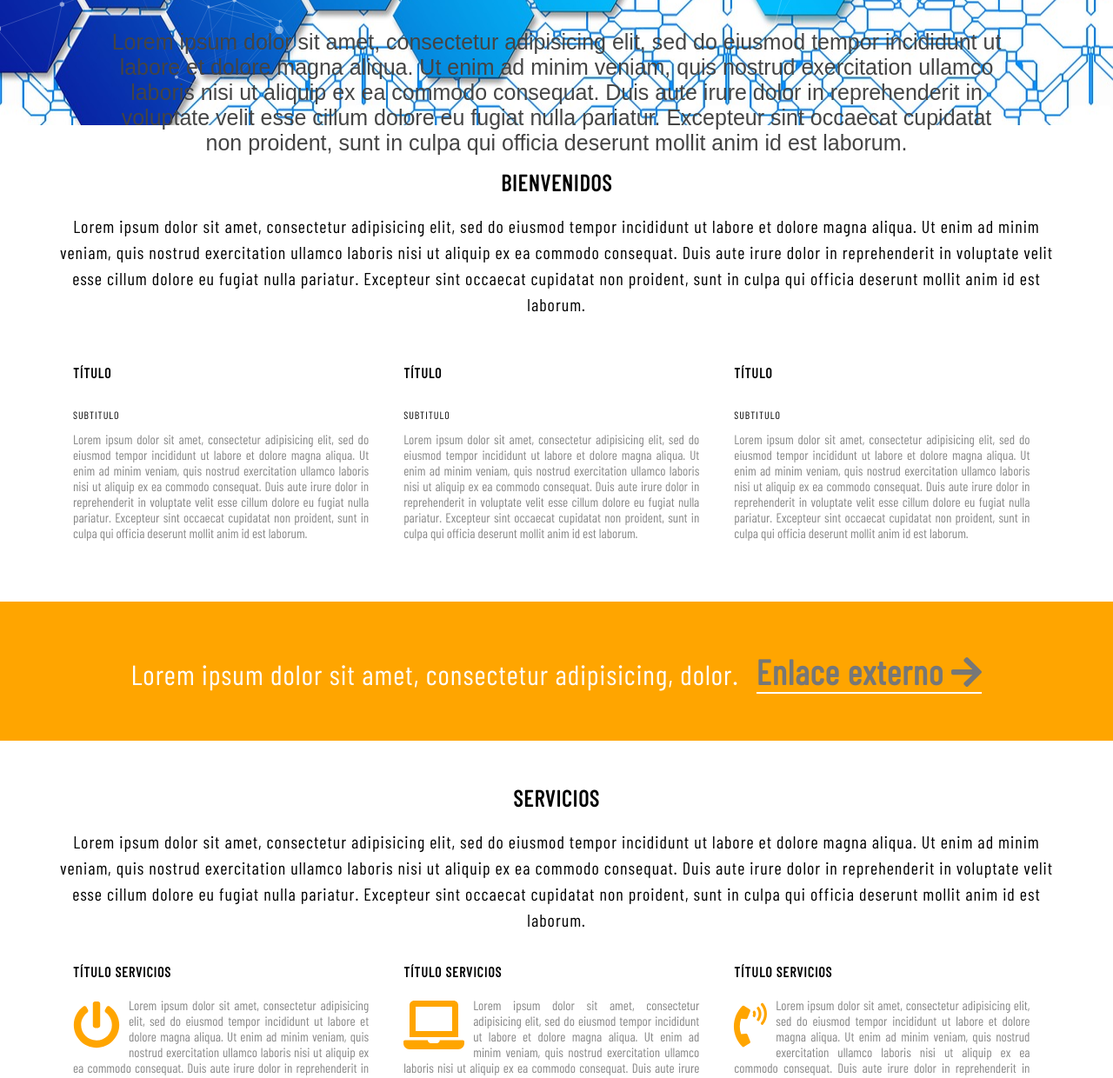
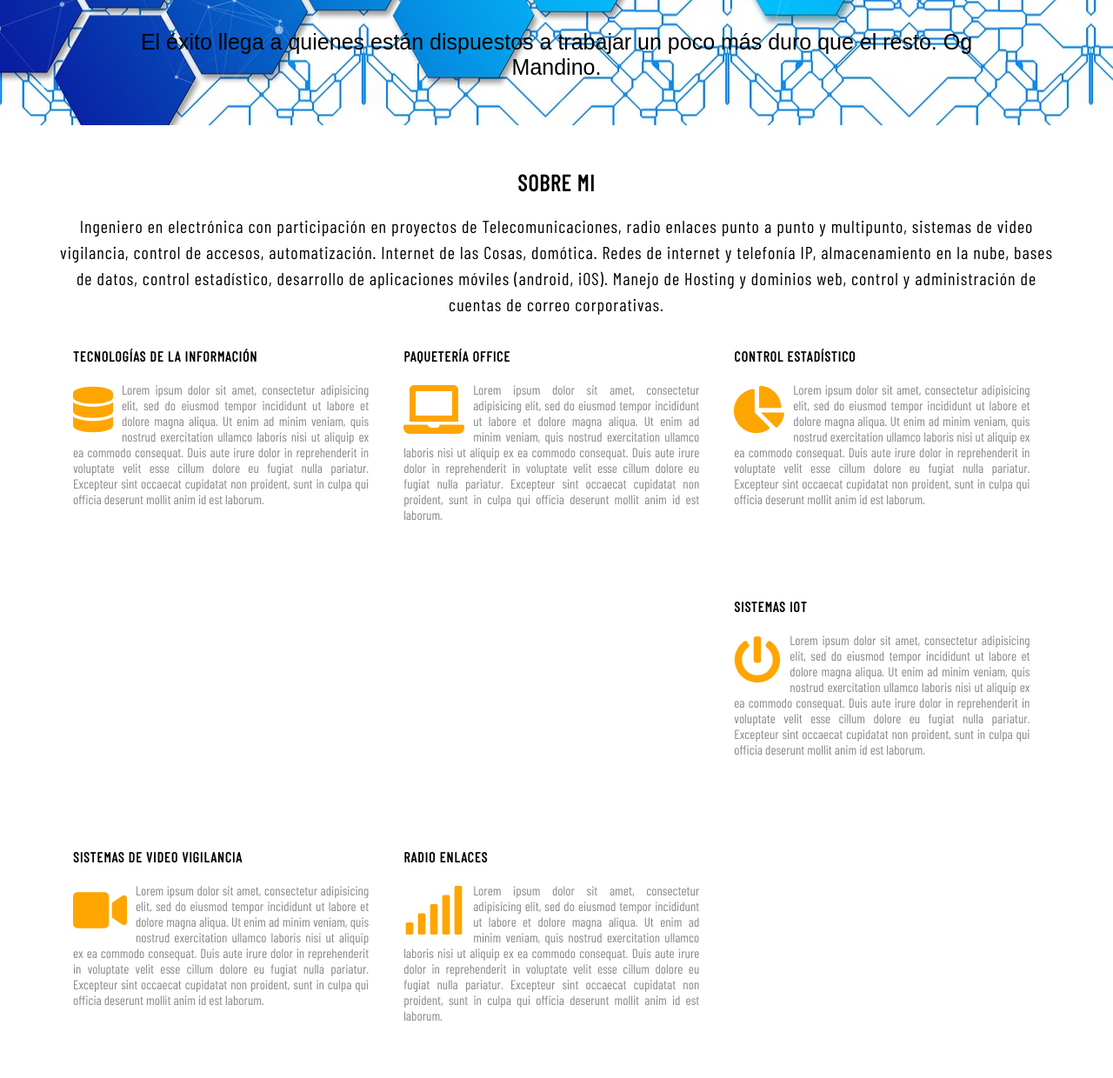
Before and after one commit to MiguelRomeroGmx/web2, a plain HTML site: page index.html in a window 1280 px wide. Shown: the part 500-1740 px from the top of the page at 87% size. Drawn offline with nearby package versions, Linux system fonts and the light colour scheme; a script that the page names is missing; a web font is replaced by a local one.

Commit message:
carga de info 1

```diff
--- a/css/secciones.css
+++ b/css/secciones.css
@@ -133,7 +133,7 @@ p{
 }
 
 .banner-2 h3{
-  background: rgba(0,0,0, .5);
+  background: rgba(229,170,12, .8);
   color: #fff;
   font-size: 32px;
   height: 100%;
--- a/css/styles.css
+++ b/css/styles.css
@@ -65,6 +65,10 @@ nav ul li a:hover{
   color: #444;
 }
 
+.ancho-letras .letras-slider .frase{
+  color: black;
+}
+
 
 
 
--- a/css/tabla.css
+++ b/css/tabla.css
@@ -72,7 +72,7 @@
 }
 
 .contratar-a{
-  background: #84c34a;
+  background: orange;
   text-decoration: none;
   color: white;
   text-transform: uppercase;
@@ -83,7 +83,7 @@
 }
 
 .contratar-a:hover{
-  background: orange;
+  background: #84c34a;
 }
 
 .destacado{
@@ -151,7 +151,7 @@
 }
 
 .redes-sociales .caja-precio:hover{
-  border: 5px solid orange;
+  border: 5px solid white;
 }
 
 .redes-sociales .caja-precio h4{
--- a/index.html
+++ b/index.html
@@ -18,13 +18,12 @@
 </head>
 
 <body>
-  <div class="red">
-  <!-- <div id="facebook"><a href="#" class="fab fa-facebook-f"></a></div> -->
+  <!-- <div class="red">
   <div id="linkedin"><a href="#" ><i id="iconfab" class="fab fa-linkedin-in"></i></a></div>
   <div id="twitter"><a href="#" ><i id="iconfab" class="fab fa-twitter"></i></a></div>
   <div id="instagram"><a href="#" ><i id="iconfab" class="fab fa-instagram"></i></a></div>
   <div id="google"><a href="#" ><i id="iconfab" class="fab fa-google-plus-g"></i></a></div>
-  </div>
+  </div> -->
 
   <header>
     <div class="ancho">
@@ -44,72 +43,37 @@
 
   <div class="ancho-letras">
     <div class="letras-slider">
-      <h1 class="animated zoomIn">Mi sitio Web</h1>
-      <p class="animated slideInUp">Lorem ipsum dolor sit amet, consectetur adipisicing elit, sed do eiusmod tempor incididunt ut labore et dolore magna aliqua. Ut enim ad minim veniam, quis nostrud exercitation ullamco laboris nisi ut aliquip ex ea commodo consequat. Duis aute irure
-        dolor in reprehenderit in voluptate velit esse cillum dolore eu fugiat nulla pariatur. Excepteur sint occaecat cupidatat non proident, sunt in culpa qui officia deserunt mollit anim id est laborum.</p>
+      <h1 class="animated zoomIn">Bienvenido</h1>
+      <p class="animated slideInUp frase">El éxito llega a quienes están dispuestos a trabajar un poco más duro que el resto. Og Mandino.</p>
     </div>
   </div>
 
   <div id="particles-js"></div>
 
+  <!-- sobre mi -->
+
   <section class="wap">
-    <section class="bienvenidos">
-      <h2>Bienvenidos</h2>
-      <h3>Lorem ipsum dolor sit amet, consectetur adipisicing elit, sed do eiusmod tempor incididunt ut labore et dolore magna aliqua. Ut enim ad minim veniam, quis nostrud exercitation ullamco laboris nisi ut aliquip ex ea commodo consequat. Duis aute irure dolor in reprehenderit in voluptate velit esse cillum dolore eu fugiat nulla pariatur. Excepteur sint occaecat cupidatat non proident, sunt in culpa qui officia deserunt mollit anim id est laborum.</h3>
-    </section>
-
-    <section class="contenedor-columnas">
-
-      <div class="columnasx3">
-        <img src="images/img2.jpg" alt="">
-        <h4>Título</h4>
-        <h5>Subtitulo</h5>
-        <p>Lorem ipsum dolor sit amet, consectetur adipisicing elit, sed do eiusmod tempor incididunt ut labore et dolore magna aliqua. Ut enim ad minim veniam, quis nostrud exercitation ullamco laboris nisi ut aliquip ex ea commodo consequat. Duis aute irure dolor in reprehenderit in voluptate velit esse cillum dolore eu fugiat nulla pariatur. Excepteur sint occaecat cupidatat non proident, sunt in culpa qui officia deserunt mollit anim id est laborum.</p>
-      </div>
-
-      <div class="columnasx3">
-        <img src="images/img2.jpg" alt="">
-        <h4>Título</h4>
-        <h5>Subtitulo</h5>
-        <p>Lorem ipsum dolor sit amet, consectetur adipisicing elit, sed do eiusmod tempor incididunt ut labore et dolore magna aliqua. Ut enim ad minim veniam, quis nostrud exercitation ullamco laboris nisi ut aliquip ex ea commodo consequat. Duis aute irure dolor in reprehenderit in voluptate velit esse cillum dolore eu fugiat nulla pariatur. Excepteur sint occaecat cupidatat non proident, sunt in culpa qui officia deserunt mollit anim id est laborum.</p>
-      </div>
-
-      <div class="columnasx3">
-        <img src="images/img2.jpg" alt="">
-        <h4>Título</h4>
-        <h5>Subtitulo</h5>
-        <p>Lorem ipsum dolor sit amet, consectetur adipisicing elit, sed do eiusmod tempor incididunt ut labore et dolore magna aliqua. Ut enim ad minim veniam, quis nostrud exercitation ullamco laboris nisi ut aliquip ex ea commodo consequat. Duis aute irure dolor in reprehenderit in voluptate velit esse cillum dolore eu fugiat nulla pariatur. Excepteur sint occaecat cupidatat non proident, sunt in culpa qui officia deserunt mollit anim id est laborum.</p>
-      </div>
-
-    </section>
-  </section>
-
-  <section class="banner-1">
-    <h3>Lorem ipsum dolor sit amet, consectetur adipisicing, dolor.<a href="#">Enlace externo <i class="fas fa-arrow-right"></i></a></h3>
-  </section>
-
-<section class="wap">
   <section class="bienvenidos">
-    <h2>servicios</h2>
-    <h3>Lorem ipsum dolor sit amet, consectetur adipisicing elit, sed do eiusmod tempor incididunt ut labore et dolore magna aliqua. Ut enim ad minim veniam, quis nostrud exercitation ullamco laboris nisi ut aliquip ex ea commodo consequat. Duis aute irure dolor in reprehenderit in voluptate velit esse cillum dolore eu fugiat nulla pariatur. Excepteur sint occaecat cupidatat non proident, sunt in culpa qui officia deserunt mollit anim id est laborum.</h3>
+    <h2>Sobre Mi</h2>
+    <h3>Ingeniero en electrónica con participación en proyectos de Telecomunicaciones, radio enlaces punto a punto y multipunto, sistemas de video vigilancia, control de accesos, automatización. Internet de las Cosas, domótica. Redes de internet y telefonía IP,  almacenamiento en la nube, bases de datos, control estadístico, desarrollo de aplicaciones móviles (android, iOS). Manejo de Hosting y dominios web, control y administración de cuentas de correo corporativas. </h3>
   </section>
   <section class="contenedor-columnas">
 
     <div class="columnasx3">
-      <h4>Título Servicios</h4>
-      <i id="icon" class="fas fa-power-off fa-4x" aria-hidden="true"></i>
+      <h4>Tecnologías de la Información</h4>
+      <i id="icon" class="fas fa-database fa-4x" aria-hidden="true"></i>
       <p>Lorem ipsum dolor sit amet, consectetur adipisicing elit, sed do eiusmod tempor incididunt ut labore et dolore magna aliqua. Ut enim ad minim veniam, quis nostrud exercitation ullamco laboris nisi ut aliquip ex ea commodo consequat. Duis aute irure dolor in reprehenderit in voluptate velit esse cillum dolore eu fugiat nulla pariatur. Excepteur sint occaecat cupidatat non proident, sunt in culpa qui officia deserunt mollit anim id est laborum.</p>
     </div>
 
     <div class="columnasx3">
-      <h4>Título Servicios</h4>
+      <h4>Paquetería Office</h4>
       <i id="icon" class="fas fa-laptop fa-4x" aria-hidden="true"></i>
       <p>Lorem ipsum dolor sit amet, consectetur adipisicing elit, sed do eiusmod tempor incididunt ut labore et dolore magna aliqua. Ut enim ad minim veniam, quis nostrud exercitation ullamco laboris nisi ut aliquip ex ea commodo consequat. Duis aute irure dolor in reprehenderit in voluptate velit esse cillum dolore eu fugiat nulla pariatur. Excepteur sint occaecat cupidatat non proident, sunt in culpa qui officia deserunt mollit anim id est laborum.</p>
     </div>
 
     <div class="columnasx3">
-      <h4>Título Servicios</h4>
-      <i id="icon" class="fas fa-phone-volume fa-4x" aria-hidden="true"></i>
+      <h4>Control Estadístico</h4>
+      <i id="icon" class="fas fa-chart-pie fa-4x" aria-hidden="true"></i>
       <p>Lorem ipsum dolor sit amet, consectetur adipisicing elit, sed do eiusmod tempor incididunt ut labore et dolore magna aliqua. Ut enim ad minim veniam, quis nostrud exercitation ullamco laboris nisi ut aliquip ex ea commodo consequat. Duis aute irure dolor in reprehenderit in voluptate velit esse cillum dolore eu fugiat nulla pariatur. Excepteur sint occaecat cupidatat non proident, sunt in culpa qui officia deserunt mollit anim id est laborum.</p>
     </div>
 
@@ -118,32 +82,77 @@
   <section class="contenedor-columnas">
 
     <div class="columnasx3">
-      <h4>Título Servicios</h4>
-      <i id="icon" class="fas fa-wifi fa-4x" aria-hidden="true"></i>
+      <h4>Sistemas IoT</h4>
+      <i id="icon" class="fas fa-power-off fa-4x" aria-hidden="true"></i>
       <p>Lorem ipsum dolor sit amet, consectetur adipisicing elit, sed do eiusmod tempor incididunt ut labore et dolore magna aliqua. Ut enim ad minim veniam, quis nostrud exercitation ullamco laboris nisi ut aliquip ex ea commodo consequat. Duis aute irure dolor in reprehenderit in voluptate velit esse cillum dolore eu fugiat nulla pariatur. Excepteur sint occaecat cupidatat non proident, sunt in culpa qui officia deserunt mollit anim id est laborum.</p>
     </div>
 
     <div class="columnasx3">
-      <h4>Título Servicios</h4>
-      <i id="icon" class="fas fa-graduation-cap fa-4x" aria-hidden="true"></i>
+      <h4>Sistemas de Video vigilancia</h4>
+      <i id="icon" class="fas fa-video fa-4x" aria-hidden="true"></i>
       <p>Lorem ipsum dolor sit amet, consectetur adipisicing elit, sed do eiusmod tempor incididunt ut labore et dolore magna aliqua. Ut enim ad minim veniam, quis nostrud exercitation ullamco laboris nisi ut aliquip ex ea commodo consequat. Duis aute irure dolor in reprehenderit in voluptate velit esse cillum dolore eu fugiat nulla pariatur. Excepteur sint occaecat cupidatat non proident, sunt in culpa qui officia deserunt mollit anim id est laborum.</p>
     </div>
 
     <div class="columnasx3">
-      <h4>Título Servicios</h4>
-      <i id="icon" class="fas fa-chart-pie fa-4x" aria-hidden="true"></i>
+      <h4>Radio Enlaces</h4>
+      <i id="icon" class="fas fa-signal fa-4x" aria-hidden="true"></i>
       <p>Lorem ipsum dolor sit amet, consectetur adipisicing elit, sed do eiusmod tempor incididunt ut labore et dolore magna aliqua. Ut enim ad minim veniam, quis nostrud exercitation ullamco laboris nisi ut aliquip ex ea commodo consequat. Duis aute irure dolor in reprehenderit in voluptate velit esse cillum dolore eu fugiat nulla pariatur. Excepteur sint occaecat cupidatat non proident, sunt in culpa qui officia deserunt mollit anim id est laborum.</p>
     </div>
 
   </section>
 
+  </section>
+
+
+
+
+
+  <!-- banner 1 -->
+
+  <section class="banner-1">
+    <h3>Visita mi blog<a href="#">blog.miguelromero.mx <i class="fas fa-paper-plane"></i></a></h3>
+  </section>
+
+  <!--Publicaciones  -->
+    <section class="wap">
+      <section class="bienvenidos">
+        <h2>Publicaciones</h2>
+        <h3></h3>
+      </section>
+
+      <section class="contenedor-columnas">
+
+        <div class="columnasx3">
+          <img src="images/imagen1.jpg" alt="">
+          <h4>LIENZO DE MODELOS DE NEGOCIOS</h4>
+          <h5>Septiembre 27, 2017</h5>
+          <p>Desarrollado por Alexander Osterwalder es un modelo de negocios flexible e ideal para las startup y abarca nueve componentes claves.</p>
+        </div>
+
+        <div class="columnasx3">
+          <img src="images/imagen2.jpg" alt="">
+          <h4>METODOLOGÍA DESIGN THINKING</h4>
+          <h5>Septiembre 18, 2017</h5>
+          <p>Metodología empleada para la generación de ideas innovadoras, productos y servicios partiendo del entendimiento de las necesidades reales de los usuarios.</p>
+        </div>
+
+        <div class="columnasx3">
+          <img src="images/img2.jpg" alt="">
+          <h4>INTERNET DE LAS COSAS</h4>
+          <h5>Septiembre 9, 2017</h5>
+          <p>Internet de las Cosas (IoT) se trata de la conexión simultánea de varios objetos o dispositivos a internet.</p>
+        </div>
+      </section>
+    </section>
+
+
+<!-- banner 2 -->
+
+<section class="banner-2">
+  <h3></h3>
 </section>
 
-<section class="banner-2">
-  <h3>Lorem ipsum dolor sit amet, consectetur adipisicing, dolor.<a href="#">Enlace externo <i class="fas fa-arrow-right"></i></a></h3>
-</section>
-
-
+<!--
 <section class="wap">
   <section class="bienvenidos">
     <h2>Tabla de Precios</h2>
@@ -235,7 +244,9 @@
     </div>
 
   </section>
-  </section>
+  </section> -->
+
+  <!-- tetimonios -->
 
   <section class="testimonios">
     <div class="slider">
@@ -261,6 +272,7 @@
     </div>
   </section>
 
+<!-- redes sociales -->
 
   <section class="wap redes-sociales">
     <section class="bienvenidos">
@@ -330,16 +342,7 @@
         </div>
 
 
-
-
-
     </section>
-
-
-
-
-
-
 
     </section>
   </section>
@@ -347,12 +350,12 @@
 
 
 
-
+<!-- contacto -->
 
   <section class="wap contacto">
     <section class="bienvenidos">
       <h2>Contacto</h2>
-      <h3>Lorem ipsum dolor sit amet, consectetur adipisicing elit, sed do eiusmod tempor incididunt ut labore et dolore magna aliqua. Ut enim ad minim veniam, quis nostrud exercitation ullamco laboris nisi ut aliquip ex ea commodo consequat. Duis aute irure dolor in reprehenderit in voluptate velit esse cillum dolore eu fugiat nulla pariatur. Excepteur sint occaecat cupidatat non proident, sunt in culpa qui officia deserunt mollit anim id est laborum.</h3>
+      <h3>Dudas, comentarios me encuentras en contacto@miguelromero.mx</h3>
     </section>
 
     <section class="dos-columnas">
@@ -379,7 +382,7 @@
 
 <section class="limpia"></section>
 
-
+<!-- footer -->
   <footer>
     <div>Miguel Romero Gallegos. Todos los derechos reservados 2018</div>
 
```
Also changed, not shown: images/imagen1.jpg (added), images/imagen2.jpg (added).
